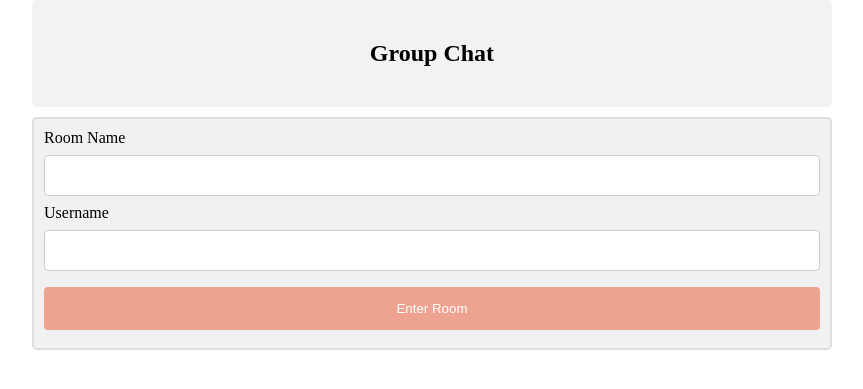
After one commit to Rcmd200103505/django-project, a Django app: page /home/ in a window 1280 px wide. The commit adds this page. Shown: the top 389 px of the page, without its empty margins (208-1071 px from the left). Run offline with Django 3.2, Linux system fonts and the light colour scheme.

Commit message:
added chat

```diff
--- a/base/admin.py
+++ b/base/admin.py
@@ -3,8 +3,11 @@ from .models import Task
 from .models import Profile
 from .models import Post
 from .models import Document
+from .models import Room, Message
 
 admin.site.register(Task)
 admin.site.register(Profile)
 admin.site.register(Post)
 admin.site.register(Document)
+admin.site.register(Room)
+admin.site.register(Message)
--- /dev/null
+++ b/base/templates/base/home.html
@@ -0,0 +1,111 @@
+<!DOCTYPE html>
+<html>
+<head>
+<meta name="viewport" content="width=device-width, initial-scale=1">
+<style>
+body {
+  margin: 0 auto;
+  max-width: 800px;
+  padding: 0 20px;
+}
+
+.container {
+  border: 2px solid #dedede;
+  background-color: #f1f1f1;
+  border-radius: 5px;
+  padding: 10px;
+  margin: 10px 0;
+}
+
+.darker {
+  border-color: #ccc;
+  background-color: #ddd;
+}
+
+.container::after {
+  content: "";
+  clear: both;
+  display: table;
+}
+
+.container img {
+  float: left;
+  max-width: 60px;
+  width: 100%;
+  margin-right: 20px;
+  border-radius: 50%;
+}
+
+.container img.right {
+  float: right;
+  margin-left: 20px;
+  margin-right:0;
+}
+
+.time-right {
+  float: right;
+  color: #aaa;
+}
+
+.time-left {
+  float: left;
+  color: #999;
+}
+</style>
+</head>
+<body>
+
+<div align="center">
+    <h2>Group Chat</h2>
+</div>
+
+
+<div class="container">
+    <style>
+    input[type=text], select {
+    width: 100%;
+    padding: 12px 20px;
+    margin: 8px 0;
+    display: inline-block;
+    border: 1px solid #ccc;
+    border-radius: 4px;
+    box-sizing: border-box;
+    }
+
+    input[type=submit] {
+    width: 100%;
+    background-color: #EEA390;
+    color: white;
+    padding: 14px 20px;
+    margin: 8px 0;
+    border: none;
+    border-radius: 4px;
+    cursor: pointer;
+    }
+
+    input[type=submit]:hover {
+    background-color: #EB796F;
+    }
+
+    div {
+    border-radius: 5px;
+    background-color: #f2f2f2;
+    padding: 20px;
+    }
+    </style>
+
+    <form id="post-form" method="POST" action="checkview/">
+        {% csrf_token %}
+        <label>Room Name</label>
+        <input type="text" name="room_name" id="room_name" width="100px" />
+        <label>Username</label>
+        <input type="text" name="username" id="username" width="100px" />
+        <input type="submit" value="Enter Room">
+    </form>
+</div>
+
+
+</body>
+
+
+</html>
--- a/base/templates/base/task_list.html
+++ b/base/templates/base/task_list.html
@@ -6,6 +6,7 @@
     <a href="{% url 'blog-home' %}"><h1 class="chat">Posts</h1></a>
     <a href="{% url 'task-calendar-current' %}"><h1 class="event_calendar">Calendar</h1></a>
     <a href="{% url 'editor' %}"><h1 class="notes">Notes</h1></a>
+    <a href="{% url 'home' %}"><h1 class="home">Chat</h1></a>
 
 
 </div>
--- a/base/urls.py
+++ b/base/urls.py
@@ -33,6 +33,13 @@ urlpatterns = [
     path('about/', views.about, name='blog-about'),
     path('editor/', views.editor, name='editor'),
     path('delete_document/<int:docid>/', views.delete_document, name='delete_document'),
+    path('home/', views.home, name='home'),
+    path('<str:room>/', views.room, name='room'),
+    path('home/checkview/', views.checkview, name='checkview'),
+    path('send', views.send, name='send'),
+    path('getMessages/<str:room>/', views.getMessages, name='getMessages'),
+
+
 
 ]
 
--- a/base/views.py
+++ b/base/views.py
@@ -25,6 +25,7 @@ from django.views.generic import (
 )
 from .models import Post
 from .models import Document
+from .models import Room, Message
 
 
 class CustomLoginView(LoginView):
@@ -347,8 +348,52 @@ def editor(request):
 
     return render(request, 'base/editor.html', context)
 
+
 def delete_document(request, docid):
     document = Document.objects.get(pk=docid)
     document.delete()
 
     return redirect('editor')
+
+
+def home(request):
+    return render(request, 'base/home.html')
+
+
+def room(request, room):
+    username = request.GET.get('username')
+    room_details = Room.objects.get(name=room)
+    return render(request, 'base/room.html', {
+        'username': username,
+        'room': room,
+        'room_details': room_details
+    })
+
+
+def checkview(request):
+    room = request.POST['room_name']
+    username = request.POST['username']
+
+    if Room.objects.filter(name=room).exists():
+        return redirect('/'+room + '/?username=' + username)
+    else:
+        new_room = Room.objects.create(name=room)
+        new_room.save()
+        return redirect('/'+room + '/?username=' + username)
+
+
+def send(request):
+    message = request.POST['message']
+    username = request.POST['username']
+    room_id = request.POST['room_id']
+
+    new_message = Message.objects.create(value=message, user=username, room=room_id)
+    new_message.save()
+    return HttpResponse('Message sent successfully')
+
+
+def getMessages(request, room):
+    room_details = Room.objects.get(name=room)
+
+    messages = Message.objects.filter(room=room_details.id)
+    return JsonResponse({"messages": list(messages.values())})
--- a/lab5_2/settings.py
+++ b/lab5_2/settings.py
@@ -11,6 +11,8 @@ https://docs.djangoproject.com/en/3.0/ref/settings/
 """
 
 import os
+from pathlib import Path
+
 
 # Build paths inside the project like this: os.path.join(BASE_DIR, ...)
 BASE_DIR = os.path.dirname(os.path.dirname(os.path.abspath(__file__)))
```
Also changed, not shown: base/models.py (+12 -1 lines), base/templates/base/room.html (added, +162 -0 lines), base/migrations/0012_message_room.py (added).
